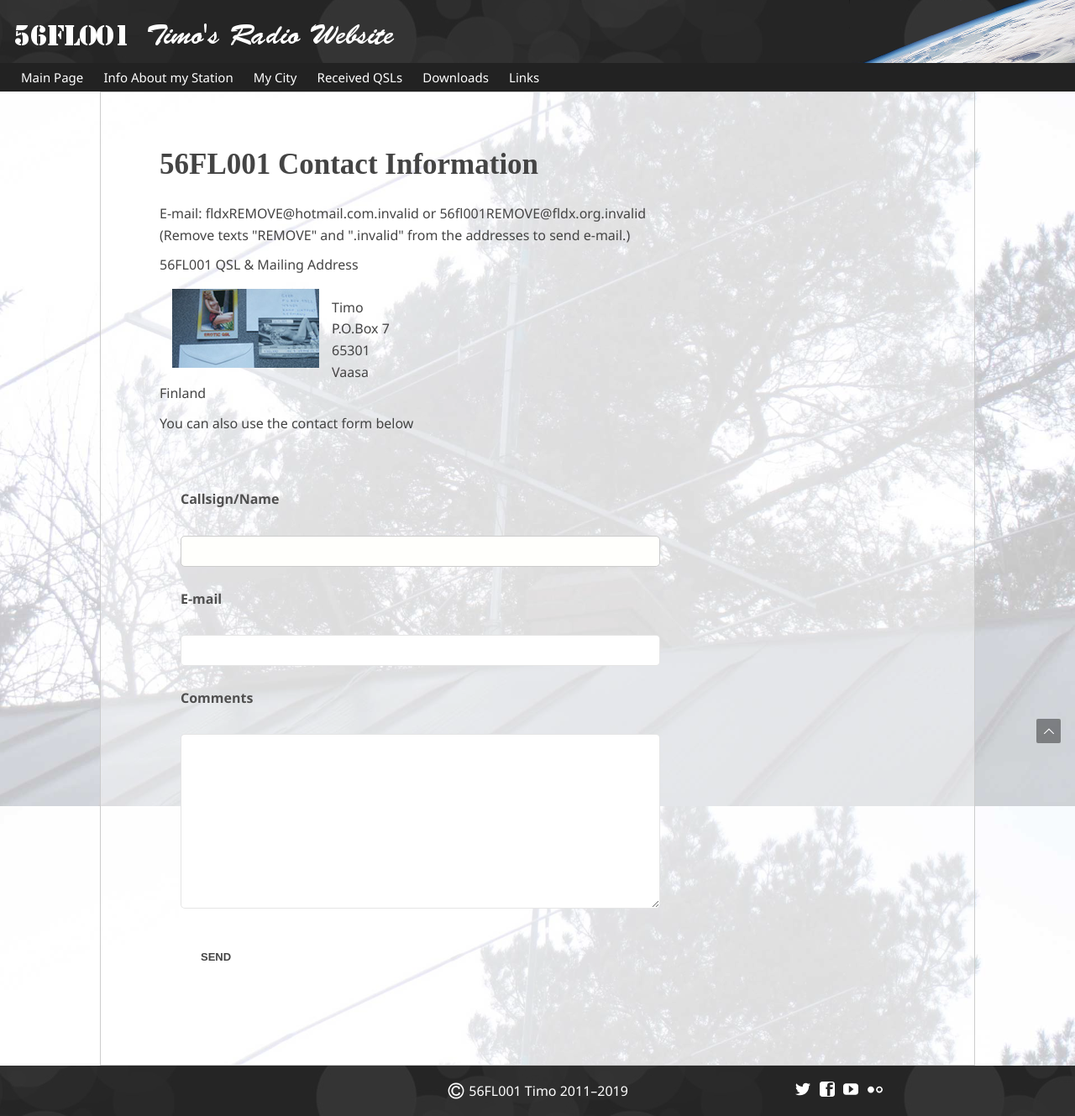
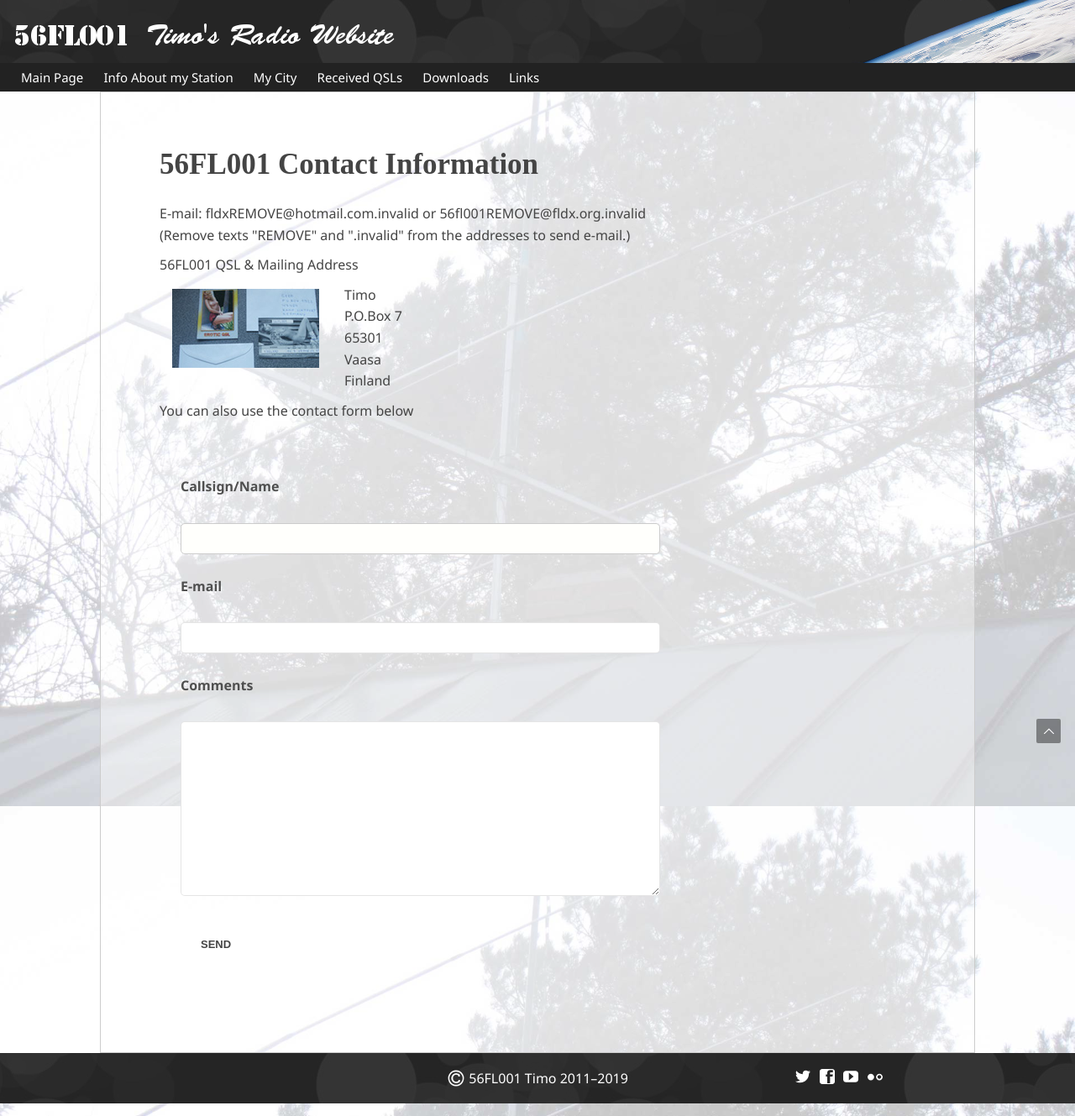
Before and after one commit to teear/56fl001.fldx.org, a Jekyll site: the page built from contact.html, in a window 1280 px wide. Shown: the whole page at 84% size. Built offline with Jekyll 4.4.1, drawn with Linux system fonts in a browser that asks for light colours.

Commit message:
CSS fix for QSL address

```diff
--- a/css/main.scss
+++ b/css/main.scss
@@ -261,7 +261,11 @@ a.newqsl { font-weight: bold; }
 
 #address { @extend %clearfix; }
 #address img { float: left; margin: 15px; }
-#address div { display: block; margin-top: 25px; }
+#address div {
+	display: block;
+	float: left;
+	margin: 10px 0 0 15px;
+}
 
 @media only screen and (max-width: 450px) {
 #address img { display: none; }
```
